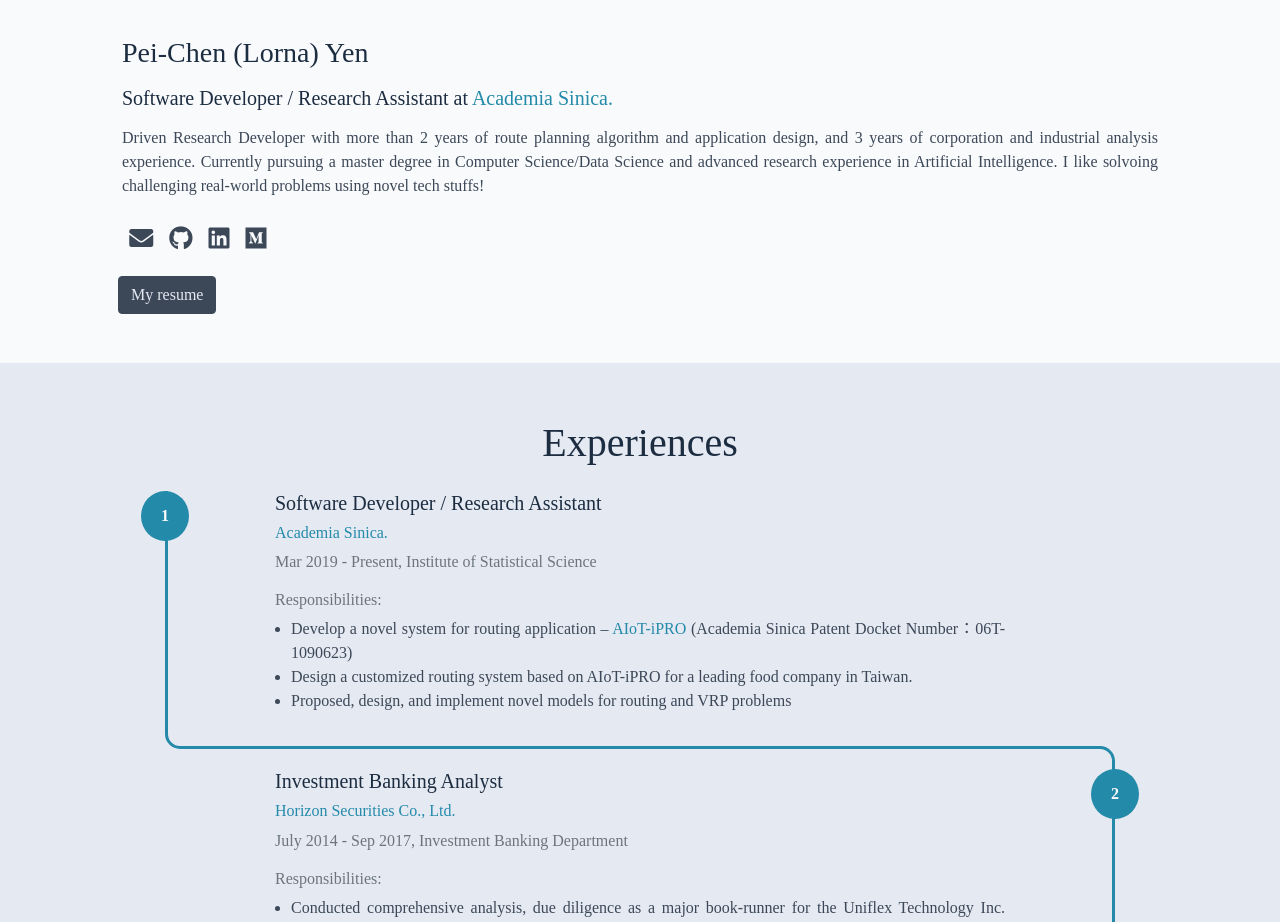
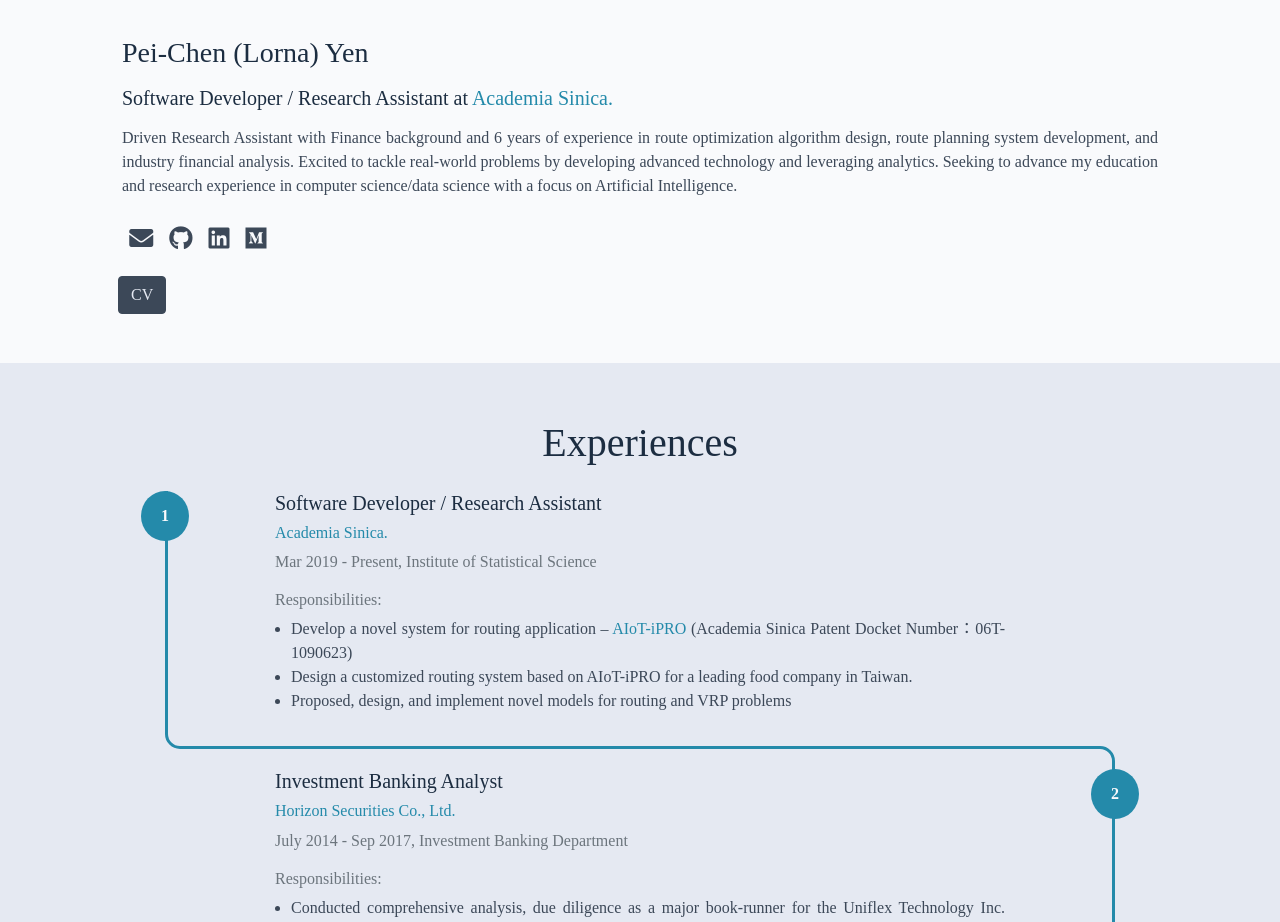
Before and after one commit to onpillow/onpillow.github.io, a plain HTML site: page index.html in a window 1280 px wide. Shown: the part 840-1762 px from the top of the page. Drawn offline with Linux system fonts and the light colour scheme; a web font is replaced by a local one.

Commit message:
modify descriptions and cv button in AboutMe.

```diff
--- a/index.html
+++ b/index.html
@@ -328,7 +328,7 @@
       </h5>
 
       <p class="p-1 text-justify">
-        Driven Research Developer with more than 2 years of route planning algorithm and application design, and 3 years of corporation and industrial analysis experience. Currently pursuing a master degree in Computer Science/Data Science and advanced research experience in Artificial Intelligence. I like solvoing challenging real-world problems using novel tech stuffs!
+        Driven Research Assistant with Finance background and 6 years of experience in route optimization algorithm design, route planning system development, and industry financial analysis. Excited to tackle real-world problems by developing advanced technology and leveraging analytics. Seeking to advance my education and research experience in computer science/data science with a focus on Artificial Intelligence.
       </p>
       <div class="text-container ml-auto">
         <ul class="social-link d-flex">
@@ -360,8 +360,8 @@
         </ul>
       </div>
 
-      <a href="/files/resume.pdf" title="My resume" target="#"
-        ><button class="btn btn-dark">My resume</button></a
+      <a href="/files/cv_LornaYen-20210928.pdf" title="CV" target="#"
+        ><button class="btn btn-dark">CV</button></a
       >
 
     </div>
```
